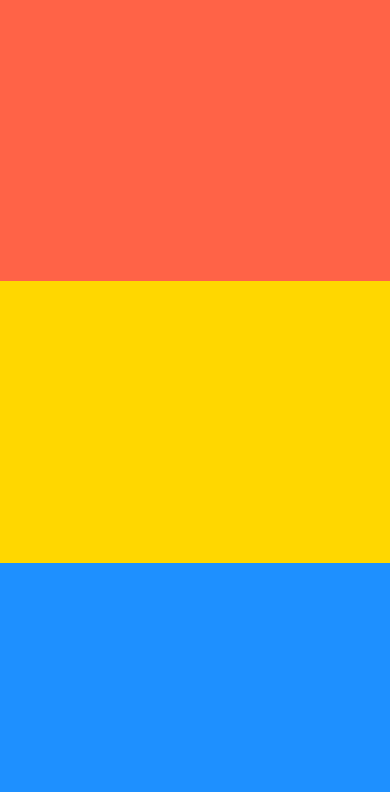
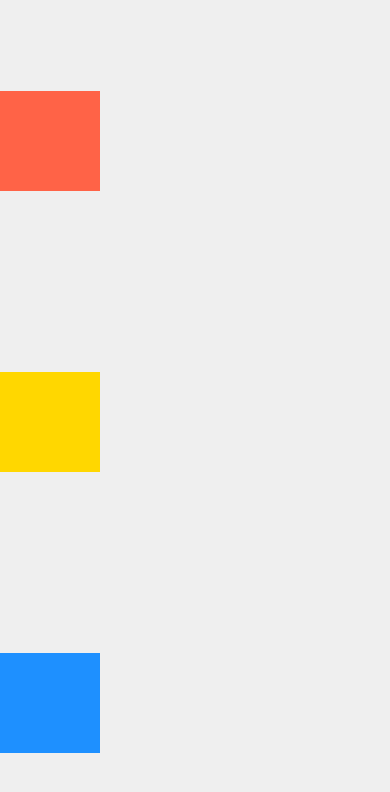
Before and after one commit to samuhmatos/introducaoReactNative, a React Native app: screen / in a window 390 px wide. Shown: the top 792 px of the page. Built offline with nearby package versions, Linux system fonts and the light colour scheme.

Commit message:
Layout com FlexBox: Justify Content - Alinhamento no Eixo Principal

```diff
--- a/App.tsx
+++ b/App.tsx
@@ -3,12 +3,13 @@ import { StyleSheet, View } from "react-native";
 export default function App() {
   return (
     <View style={styles.container}>
-      <View style={{ backgroundColor: "tomato", flex: 2 }} />
-      <View style={{ backgroundColor: "gold", flex: 2 }} />
+      <View style={{ width: 100, height: 100, backgroundColor: "tomato" }} />
+      <View style={{ width: 100, height: 100, backgroundColor: "gold" }} />
       <View
         style={{
+          width: 100,
+          height: 100,
           backgroundColor: "dodgerblue",
-          flex: 2,
         }}
       />
     </View>
@@ -19,6 +20,7 @@ const styles = StyleSheet.create({
   container: {
     backgroundColor: "#eeee",
     flex: 1,
-    flexDirection: "column",
+    //flexDirection: "column",
+    justifyContent: "space-around",
   },
 });
```
